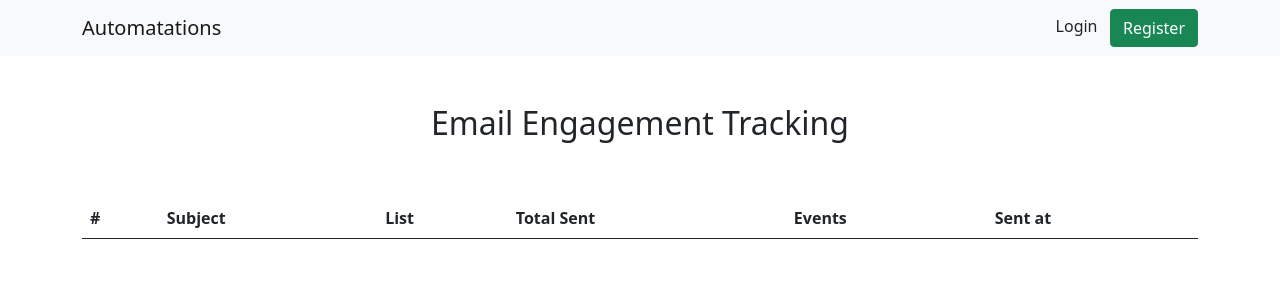
After one commit to Talin12/Automations, a Django app: page /emails/track/dashboard/ in a window 1280 px wide. The commit adds this page. Shown: the top 300 px of the page. Run offline with Django 5.2, Linux system fonts and the light colour scheme; data that the repository does not hold is empty; parts of the project's set-up code (start-up, migrations or seed data) failed here and were passed over; some libraries are stand-ins or nearby versions.

Commit message:
Email Tracking functionality added

```diff
--- a/dataentry/tasks.py
+++ b/dataentry/tasks.py
@@ -29,7 +29,7 @@ def import_data_task(file_path, model_name):
     message = 'Your data import task has been completed successfully.'
     to_email = settings.DEFAULT_TO_EMAIL
 
-    send_email_notification(mail_subject, message, to_email)
+    send_email_notification(mail_subject, message, [to_email])
 
     return "Data Imported Successfully!!"
 
@@ -46,6 +46,6 @@ def export_data_task(model_name):
     mail_subject = 'Exporting Data Completed'
     message = 'Your data export task has been completed successfully. Please find the exported file attached.'
     to_email = settings.DEFAULT_TO_EMAIL
-    send_email_notification(mail_subject, message, to_email, attachment=file_path)
+    send_email_notification(mail_subject, message, [to_email], attachment=file_path)
 
     return "Data Exported Successfully!!"
--- a/emails/tasks.py
+++ b/emails/tasks.py
@@ -2,6 +2,6 @@ from awd_main.celery import app
 from dataentry.utils import send_email_notification
 
 @app.task
-def send_email_task(mail_subject, message, to_email, attachment):
-    send_email_notification(mail_subject, message, to_email, attachment)
+def send_email_task(mail_subject, message, to_email, attachment, email_id):
+    send_email_notification(mail_subject, message, to_email, attachment, email_id)
     return 'Email sent successfully'
--- a/emails/urls.py
+++ b/emails/urls.py
@@ -2,5 +2,9 @@ from django.urls import path
 from . import views
 
 urlpatterns = [
-    path('send-email/', views.send_email, name='send_email')
+    path('send-email/', views.send_email, name='send_email'),
+    path('track/click/<unique_id>/', views.track_click, name='track_click'),
+    path('track/open/<unique_id>/', views.track_open, name='track_open'),
+    path('track/dashboard/', views.track_dashboard, name='track_dashboard'),
+    path('track/stats/<int:pk>', views.track_stats, name='track_stats'),
 ]
--- a/emails/views.py
+++ b/emails/views.py
@@ -1,9 +1,11 @@
-from django.shortcuts import render,redirect
+from django.utils import timezone
+from django.http import HttpResponse, HttpResponseRedirect
+from django.shortcuts import render,redirect,get_object_or_404
 from .forms import EmailForm
 from django.contrib import messages
-from dataentry.utils import send_email_notification
-from .models import Subscriber
+from .models import Subscriber, Email, Sent, EmailTracking
 from .tasks import send_email_task
+from django.db.models import Sum
 
 # Create your views here.
 
@@ -12,7 +14,7 @@ def send_email(request):
         email_form = EmailForm(request.POST, request.FILES)
 
         if email_form.is_valid():
-            email_form = email_form.save()
+            email = email_form.save()
 
             #Sending an Email
 
@@ -20,25 +22,76 @@ def send_email(request):
             message = request.POST.get('body')
             email_list = request.POST.get('email_list')
 
-            email_list = email_form.email_list
+            email_list = email.email_list
 
             # Extracting Email Addresses of Subscribers
             subscribers = Subscriber.objects.filter(email_list=email_list)
 
             to_email = [email.email_address for email in subscribers]
 
-            if email_form.attachment:
-                attachment = email_form.attachment.path
+            if email.attachment:
+                attachment = email.attachment.path
             else:
                 attachment = None
 
-            send_email_task.delay(mail_subject, message, to_email, attachment)
+            email_id = email.id
+
+            #Celery
+            send_email_task.delay(mail_subject, message, to_email, attachment, email_id)
             #Display a success message
 
             messages.success(request, 'Email Sent Succesfully')
             return redirect('send_email')
     else:
-        email_form = EmailForm()
+        email = EmailForm()
 
-        context = {'email_form': email_form}
-    return render(request, 'emails/send-email.html', context)
+        context = {
+            'email_form': email
+        }
+        return render(request, 'emails/send-email.html', context)
+
+def track_click(request, unique_id):
+    # Logic to store the tracking info
+    try:
+        email_tracking = EmailTracking.objects.get(unique_id=unique_id)
+        url = request.GET.get('url')
+        # Check if the clicked_at field is already set or not
+        if not email_tracking.clicked_at:
+            email_tracking.clicked_at = timezone.now()
+            email_tracking.save()
+            return HttpResponseRedirect(url)
+        else:
+            return HttpResponseRedirect(url)
+    except:
+        return HttpResponse('Email tracking record not found!')
+
+def track_open(request, unique_id):
+    # Logic to store the tracking info
+    try:
+        email_tracking = EmailTracking.objects.get(unique_id=unique_id)
+        # Check if the opened_at field is already set or not
+        if not email_tracking.opened_at:
+            email_tracking.opened_at = timezone.now()
+            email_tracking.save()
+            return HttpResponse("Email opened successfully!")
+        else:
+            print('Email already opened')
+            return HttpResponse('Email already opened')
+    except:
+        return HttpResponse('Email tracking record not found!')
+
+def track_dashboard(request):
+    emails = Email.objects.all().annotate(total_sent=Sum('sent__total_sent')).order_by('-sent_at')
+    context = {
+        'emails': emails
+    }
+    return render(request, 'emails/track_dashboard.html', context)
+
+def track_stats(request, pk):
+    email = get_object_or_404(Email, pk=pk)
+    sent = Sent.objects.get(email=email)
+    context = {
+        'email': email,
+        'total_sent': sent.total_sent
+    }
+    return render(request, 'emails/track_stats.html', context)
--- /dev/null
+++ b/templates/emails/track_dashboard.html
@@ -0,0 +1,38 @@
+{% extends 'base.html' %}
+
+{% block content %}
+
+<div class="container">
+    <h2 class="text-center p-5">
+        Email Engagement Tracking
+    </h2>
+    <table class="table table-hover">
+        <thead>
+            <tr>
+                <th scope="col">#</th>
+                <th scope="col">Subject</th>
+                <th scope="col">List</th>
+                <th scope="col">Total Sent</th>
+                <th scope="col">Events</th>
+                <th scope="col">Sent at</th>
+            </tr>
+        </thead>
+        <tbody>
+            {% for email in emails %}
+            <tr>
+                <th scope="row">{{ forloop.counter }}</th>
+                <td><a href="{% url 'track_stats' email.id %}">{{ email.subject }}</a></td>
+                <td>{{ email.email_list }}</td>
+                <td>{{ email.total_sent }}</td>
+                <td>
+                    <div>{{ email.open_rate }}% Opened</div>
+                    <div>{{ email.click_rate }}% Clicked</div>
+                </td>
+                <td>{{ email.sent_at }}</td>
+            </tr>
+            {% endfor %}
+        </tbody>
+    </table>
+</div>
+
+{% endblock %}
--- a/templates/home.html
+++ b/templates/home.html
@@ -50,7 +50,7 @@
         <div class="row pt-5">
             <!-- Email Tracking -->
             <div class="col-md-4">
-                <a href="#" class="text-decoration-none text-dark">
+                <a href="{% url 'track_dashboard' %}" class="text-decoration-none text-dark">
                     <div class="card alert-warning shadow">
                         <div class="card-header">
                         <h4>Email Tracking</h4>
```
Also changed, not shown: awd_main/settings.py (+12 -3 lines), dataentry/utils.py (+56 -10 lines), emails/admin.py (+5 -2 lines), emails/models.py (+39 -0 lines), requirement.txt (added, +32 -0 lines), templates/emails/track_stats.html (added, +44 -0 lines), emails/migrations/0005_emailtracking.py (added), emails/migrations/0006_sent.py (added), 1 other file.
